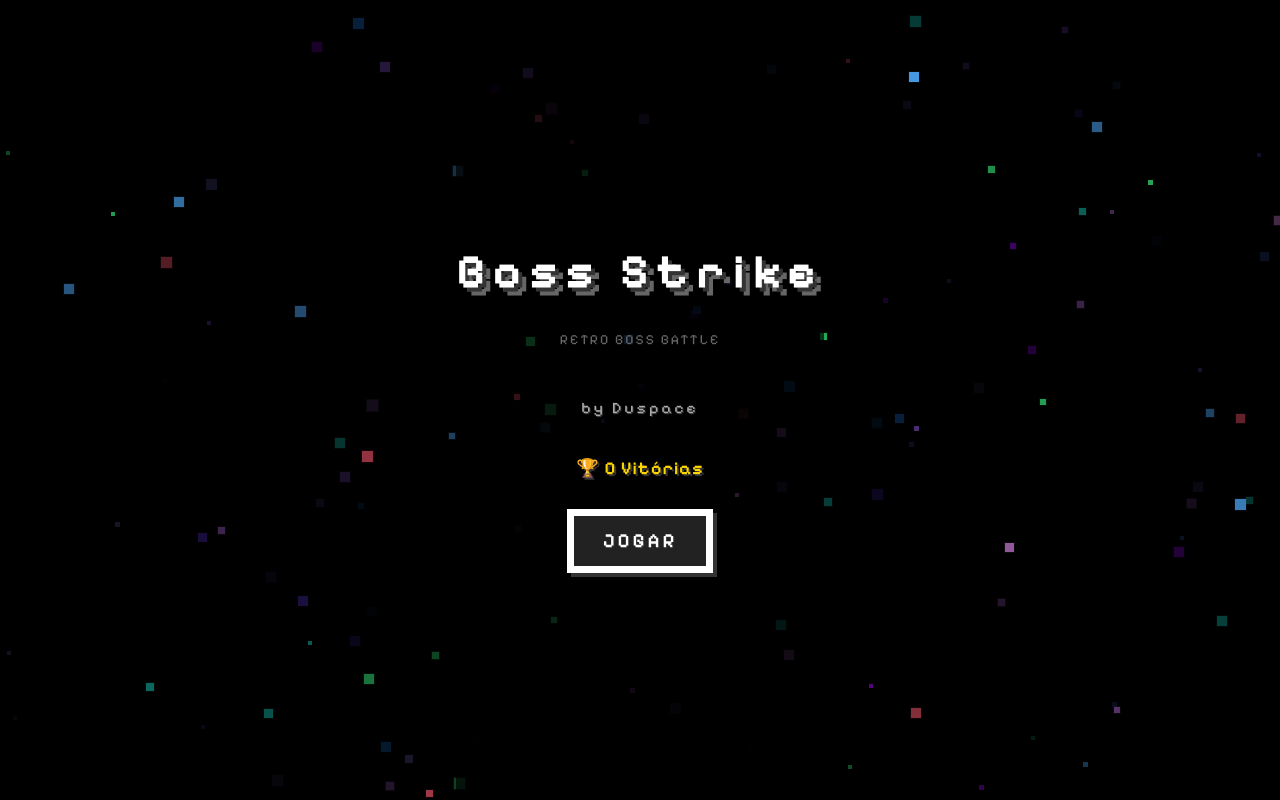
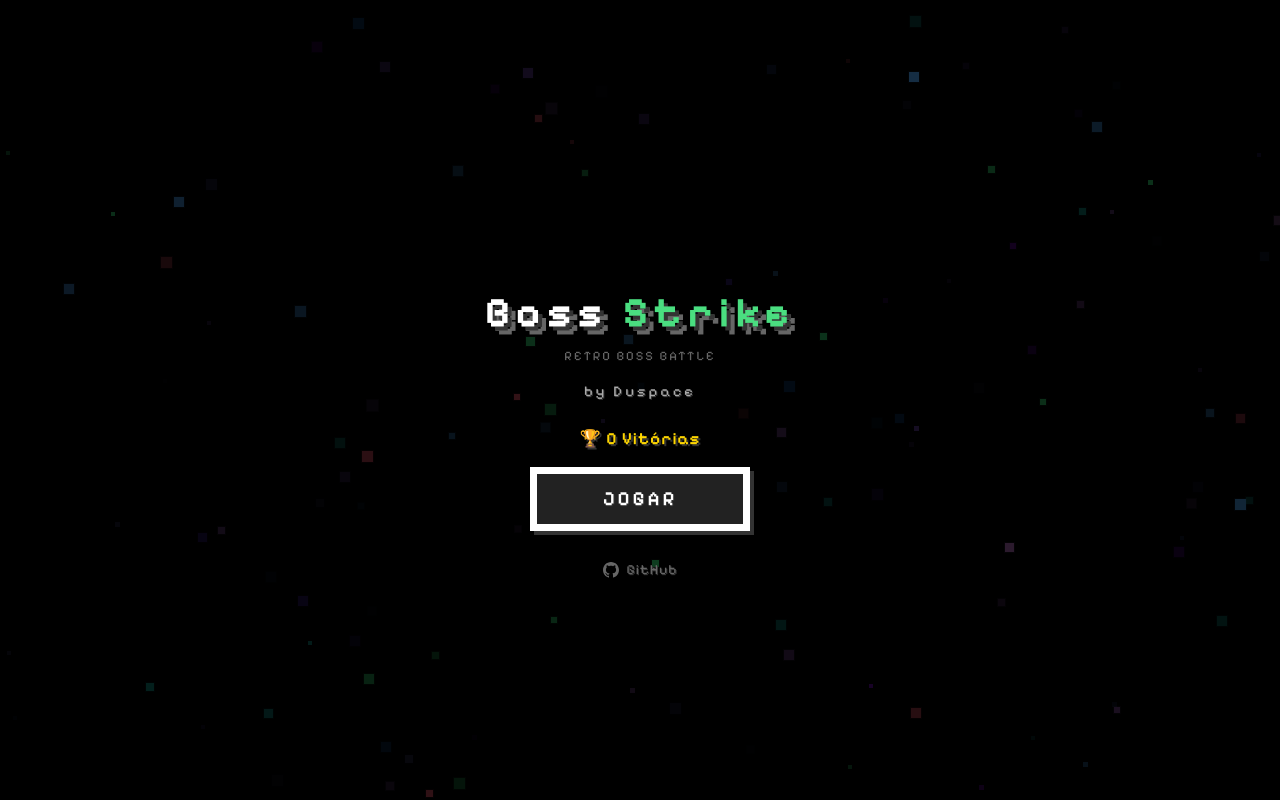
Before and after one commit to jvlustosa/boss-strike, a React (Vite) app: page / in a window 1280 px wide. Built offline with nearby package versions, Linux system fonts and the light colour scheme.

Commit message:
Improve GitHub reference.

```diff
--- a/index.html
+++ b/index.html
@@ -13,15 +13,30 @@
     <link rel="preconnect" href="https://fonts.gstatic.com" crossorigin>
     <link href="https://fonts.googleapis.com/css2?family=Pixelify+Sans:wght@400..700&display=swap" rel="stylesheet">
     <style>
-      body {
+      html, body {
         margin: 0;
         padding: 0;
         background: #000;
-        display: flex;
-        justify-content: center;
-        align-items: center;
-        min-height: 100vh;
+        height: 100vh;
+        width: 100vw;
+        overflow: hidden;
         font-family: 'Pixelify Sans', monospace;
+        position: fixed;
+      }
+
+      body::-webkit-scrollbar {
+        display: none;
+      }
+
+      body {
+        -ms-overflow-style: none;
+        scrollbar-width: none;
+      }
+
+      #root {
+        height: 100vh;
+        width: 100vw;
+        overflow: hidden;
       }
     </style>
   </head>
--- a/src/components/MainMenu.tsx
+++ b/src/components/MainMenu.tsx
@@ -23,26 +23,29 @@ export function MainMenu({ onStartGame }: MainMenuProps) {
     setNextLevel(getNextLevel());
   }, []);
 
-  const getButtonStyle = (hovered: boolean): React.CSSProperties => ({
+  const getButtonStyle = (hovered: boolean, isSecondary: boolean = false): React.CSSProperties => ({
     fontFamily: "'Pixelify Sans', monospace",
     fontSize: isMobile ? '18px' : '20px',
     fontWeight: '600',
-    color: '#fff',
-    backgroundColor: hovered ? '#444' : '#222',
-    border: isMobile ? '3px solid #fff' : '4px solid #fff',
+    color: isSecondary ? '#ccc' : '#fff',
+    backgroundColor: hovered ? (isSecondary ? '#333' : '#444') : (isSecondary ? '#111' : '#222'),
+    border: isMobile ? `3px solid ${isSecondary ? '#666' : '#fff'}` : `4px solid ${isSecondary ? '#666' : '#fff'}`,
     padding: isMobile ? '14px 28px' : '16px 32px',
     cursor: 'pointer',
     textTransform: 'uppercase',
     letterSpacing: isMobile ? '2px' : '3px',
     imageRendering: 'pixelated' as any,
     boxShadow: hovered
-      ? 'inset 0 0 0 3px #fff, 0 0 0 3px #fff, 4px 4px 0px #333'
-      : 'inset 0 0 0 3px #fff, 4px 4px 0px #333',
+      ? `inset 0 0 0 3px ${isSecondary ? '#666' : '#fff'}, 0 0 0 3px ${isSecondary ? '#666' : '#fff'}, 4px 4px 0px #333`
+      : `inset 0 0 0 3px ${isSecondary ? '#666' : '#fff'}, 4px 4px 0px #333`,
     transition: 'none',
     outline: 'none',
-    minWidth: isMobile ? '120px' : '140px',
+    minWidth: isMobile ? '200px' : '220px',
     textShadow: '1px 1px 0px #333',
-    marginBottom: isMobile ? '12px' : '16px',
+    marginBottom: isMobile ? '20px' : '25px',
+    display: 'block',
+    margin: '0 auto',
+    marginBottom: isMobile ? '20px' : '25px',
   });
 
   const containerStyle: React.CSSProperties = {
@@ -50,31 +53,33 @@ export function MainMenu({ onStartGame }: MainMenuProps) {
     flexDirection: 'column',
     alignItems: 'center',
     justifyContent: 'center',
-    minHeight: '100vh',
+    height: '100vh',
+    maxHeight: '100vh',
+    overflow: 'hidden',
     backgroundColor: 'rgba(0, 0, 0, 0.7)',
     color: '#fff',
     fontFamily: "'Pixelify Sans', monospace",
     imageRendering: 'pixelated' as any,
     position: 'relative',
     zIndex: 1,
-    padding: isMobile ? '20px' : '0',
+    padding: isMobile ? '15px 20px' : '20px 0',
   };
 
   const titleStyle: React.CSSProperties = {
-    fontSize: isMobile ? '32px' : '48px',
+    fontSize: isMobile ? '28px' : '42px',
     fontWeight: '700',
-    marginBottom: isMobile ? '20px' : '30px',
+    marginBottom: isMobile ? '8px' : '12px',
     textAlign: 'center',
-    letterSpacing: isMobile ? '4px' : '8px',
+    letterSpacing: isMobile ? '3px' : '6px',
     textShadow: '4px 4px 0px #333, 8px 8px 0px #666',
     imageRendering: 'pixelated' as any,
     color: '#fff',
-    lineHeight: '1.2',
+    lineHeight: '1.1',
   };
 
   const creditStyle: React.CSSProperties = {
-    fontSize: isMobile ? '14px' : '16px',
-    marginBottom: isMobile ? '30px' : '40px',
+    fontSize: isMobile ? '13px' : '15px',
+    marginBottom: isMobile ? '8px' : '10px',
     textAlign: 'center',
     letterSpacing: isMobile ? '2px' : '3px',
     color: '#aaa',
@@ -85,8 +90,8 @@ export function MainMenu({ onStartGame }: MainMenuProps) {
   };
 
   const trophyStyle: React.CSSProperties = {
-    fontSize: isMobile ? '16px' : '18px',
-    marginBottom: isMobile ? '25px' : '30px',
+    fontSize: isMobile ? '15px' : '17px',
+    marginBottom: isMobile ? '15px' : '18px',
     textAlign: 'center',
     color: '#ffd700',
     fontFamily: "'Pixelify Sans', monospace",
@@ -97,8 +102,8 @@ export function MainMenu({ onStartGame }: MainMenuProps) {
   };
 
   const subtitleStyle: React.CSSProperties = {
-    fontSize: '14px',
-    marginBottom: '50px',
+    fontSize: isMobile ? '11px' : '13px',
+    marginBottom: isMobile ? '15px' : '18px',
     textAlign: 'center',
     color: '#666',
     fontFamily: "'Pixelify Sans', monospace",
@@ -111,19 +116,22 @@ export function MainMenu({ onStartGame }: MainMenuProps) {
     <>
       <AnimatedBackground />
       <div style={containerStyle}>
-        <h1 style={titleStyle}>Boss Strike</h1>
+        <div style={{ textAlign: 'center', marginBottom: isMobile ? '15px' : '18px' }}>
+          <h1 style={titleStyle}>
+            Boss <span style={{ color: '#4ade80' }}>Strike</span>
+          </h1>
+          <div style={subtitleStyle}>Retro Boss Battle</div>
+          <div style={creditStyle}>by Duspace</div>
+        </div>
 
-        <div style={subtitleStyle}>Retro Boss Battle</div>
-
-        <div style={creditStyle}>by Duspace</div>
-
+        <div style={{ display: 'flex', flexDirection: 'column', alignItems: 'center', marginBottom: isMobile ? '18px' : '22px' }}>
           <div style={trophyStyle}>
             🏆 {victoryCount} Vitórias
           </div>
 
           {canContinue && (
             <button
-            style={getButtonStyle(continueHovered)}
+              style={getButtonStyle(continueHovered, false)}
               onMouseEnter={() => setContinueHovered(true)}
               onMouseLeave={() => setContinueHovered(false)}
               onClick={() => onStartGame(nextLevel)}
@@ -133,7 +141,7 @@ export function MainMenu({ onStartGame }: MainMenuProps) {
           )}
 
           <button
-          style={getButtonStyle(isHovered)}
+            style={getButtonStyle(isHovered, canContinue)}
             onMouseEnter={() => setIsHovered(true)}
             onMouseLeave={() => setIsHovered(false)}
             onClick={() => onStartGame(1)}
@@ -141,6 +149,38 @@ export function MainMenu({ onStartGame }: MainMenuProps) {
             {canContinue ? 'RECOMEÇAR' : 'JOGAR'}
           </button>
         </div>
+
+        <div style={{ marginTop: isMobile ? '5px' : '8px' }}>
+          <a
+            href="https://github.com/jvlustosa/boss-strike"
+            target="_blank"
+            rel="noopener noreferrer"
+            style={{
+              fontSize: isMobile ? '12px' : '14px',
+              textAlign: 'center',
+              color: '#666',
+              fontFamily: "'Pixelify Sans', monospace",
+              fontWeight: '400',
+              imageRendering: 'pixelated' as any,
+              textShadow: '1px 1px 0px #333',
+              textDecoration: 'none',
+              letterSpacing: '1px',
+              transition: 'color 0.2s ease',
+              display: 'flex',
+              alignItems: 'center',
+              justifyContent: 'center',
+              gap: '8px'
+            }}
+            onMouseEnter={(e) => e.currentTarget.style.color = '#fff'}
+            onMouseLeave={(e) => e.currentTarget.style.color = '#666'}
+          >
+            <svg width="16" height="16" viewBox="0 0 24 24" fill="currentColor">
+              <path d="M12 0c-6.626 0-12 5.373-12 12 0 5.302 3.438 9.8 8.207 11.387.599.111.793-.261.793-.577v-2.234c-3.338.726-4.033-1.416-4.033-1.416-.546-1.387-1.333-1.756-1.333-1.756-1.089-.745.083-.729.083-.729 1.205.084 1.839 1.237 1.839 1.237 1.07 1.834 2.807 1.304 3.492.997.107-.775.418-1.305.762-1.604-2.665-.305-5.467-1.334-5.467-5.931 0-1.311.469-2.381 1.236-3.221-.124-.303-.535-1.524.117-3.176 0 0 1.008-.322 3.301 1.23.957-.266 1.983-.399 3.003-.404 1.02.005 2.047.138 3.006.404 2.291-1.552 3.297-1.23 3.297-1.23.653 1.653.242 2.874.118 3.176.77.84 1.235 1.911 1.235 3.221 0 4.609-2.807 5.624-5.479 5.921.43.372.823 1.102.823 2.222v3.293c0 .319.192.694.801.576 4.765-1.589 8.199-6.086 8.199-11.386 0-6.627-5.373-12-12-12z"/>
+            </svg>
+            GitHub
+          </a>
+        </div>
+      </div>
     </>
   );
 }
--- a/src/components/PauseMenu.tsx
+++ b/src/components/PauseMenu.tsx
@@ -93,6 +93,35 @@ export function PauseMenu({ onContinue, onMainMenu }: PauseMenuProps) {
         >
           Menu Principal
         </button>
+
+        <div style={{ marginTop: '30px', borderTop: '1px solid #333', paddingTop: '20px' }}>
+          <a
+            href="https://github.com/jvlustosa/boss-strike"
+            target="_blank"
+            rel="noopener noreferrer"
+            style={{
+              fontSize: '12px',
+              color: '#666',
+              fontFamily: "'Pixelify Sans', monospace",
+              fontWeight: '400',
+              imageRendering: 'pixelated' as any,
+              textDecoration: 'none',
+              letterSpacing: '1px',
+              transition: 'color 0.2s ease',
+              display: 'flex',
+              alignItems: 'center',
+              justifyContent: 'center',
+              gap: '6px'
+            }}
+            onMouseEnter={(e) => e.currentTarget.style.color = '#fff'}
+            onMouseLeave={(e) => e.currentTarget.style.color = '#666'}
+          >
+            <svg width="14" height="14" viewBox="0 0 24 24" fill="currentColor">
+              <path d="M12 0c-6.626 0-12 5.373-12 12 0 5.302 3.438 9.8 8.207 11.387.599.111.793-.261.793-.577v-2.234c-3.338.726-4.033-1.416-4.033-1.416-.546-1.387-1.333-1.756-1.333-1.756-1.089-.745.083-.729.083-.729 1.205.084 1.839 1.237 1.839 1.237 1.07 1.834 2.807 1.304 3.492.997.107-.775.418-1.305.762-1.604-2.665-.305-5.467-1.334-5.467-5.931 0-1.311.469-2.381 1.236-3.221-.124-.303-.535-1.524.117-3.176 0 0 1.008-.322 3.301 1.23.957-.266 1.983-.399 3.003-.404 1.02.005 2.047.138 3.006.404 2.291-1.552 3.297-1.23 3.297-1.23.653 1.653.242 2.874.118 3.176.77.84 1.235 1.911 1.235 3.221 0 4.609-2.807 5.624-5.479 5.921.43.372.823 1.102.823 2.222v3.293c0 .319.192.694.801.576 4.765-1.589 8.199-6.086 8.199-11.386 0-6.627-5.373-12-12-12z"/>
+            </svg>
+            GitHub
+          </a>
+        </div>
       </div>
     </div>
   );
--- a/src/components/PlayroomSessionScreen.tsx
+++ b/src/components/PlayroomSessionScreen.tsx
@@ -110,7 +110,7 @@ export function PlayroomSessionScreen({ onSessionReady }: PlayroomSessionScreenP
           // Also check for any elements that might be Playroom UI
           const allElements = document.querySelectorAll('*');
           const playroomLikeElements = Array.from(allElements).filter(el => {
-            const className = el.className || '';
+            const className = typeof el.className === 'string' ? el.className : (el.className?.toString() || '');
             const id = el.id || '';
             return className.includes('playroom') ||
                    className.includes('joystick') ||
```
Also changed, not shown: 1 other file (tests, documents, lock files or other folders). Lines whose indentation alone changed are shown as unchanged.
